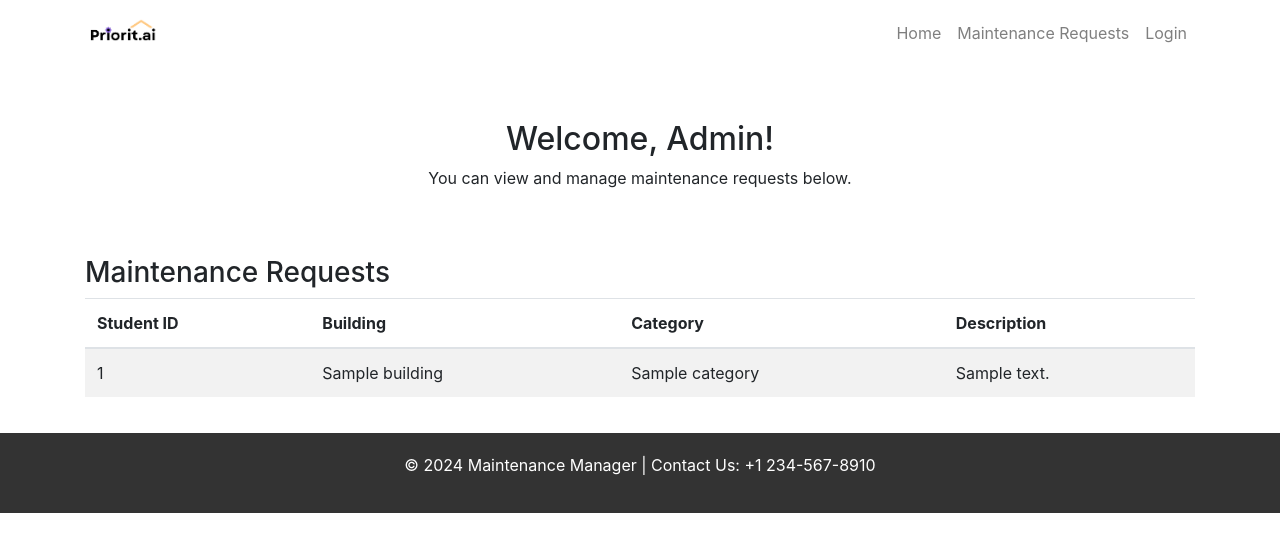
After one commit to krisshbhargava/flask_Priorit.ai, a Flask app: template Templates/admin.html in a window 1280 px wide. The commit adds this page. Shown: the top 552 px of the page. Run offline with Flask 2, Linux system fonts and the light colour scheme; the template is opened without the code that fills it: most values are stand-ins (such as "Sample title", 1, 10 or a date in 2020); some libraries are stand-ins or nearby versions.

Commit message:
admin page added

```diff
--- /dev/null
+++ b/Templates/admin.html
@@ -0,0 +1,39 @@
+<!-- templates/admin.html -->
+{% extends 'layout.html' %}
+
+{% block title %}Admin Panel{% endblock %}
+
+{% block content %}
+<div class="container mt-4">
+    <section style="padding: 30px 0; text-align: center;">
+        <h2>Welcome, {{ session['user']['userinfo']['name'] if 'userinfo' in session['user'] else 'Admin' }}!</h2>
+        <p>You can view and manage maintenance requests below.</p>
+    </section>
+
+    <section style="padding: 20px 0;">
+        <h3>Maintenance Requests</h3>
+
+        <!-- Table to display maintenance requests -->
+        <table class="table table-striped">
+            <thead>
+                <tr>
+                    <th scope="col">Student ID</th>
+                    <th scope="col">Building</th>
+                    <th scope="col">Category</th>
+                    <th scope="col">Description</th>
+                </tr>
+            </thead>
+            <tbody>
+                {% for request in maintenance_requests %}
+                <tr>
+                    <td>{{ request['Student ID'] }}</td>
+                    <td>{{ request['Building'] }}</td>
+                    <td>{{ request['Category'] }}</td>
+                    <td>{{ request['Description'] }}</td>
+                </tr>
+                {% endfor %}
+            </tbody>
+        </table>
+    </section>
+</div>
+{% endblock %}
--- a/Templates/layout.html
+++ b/Templates/layout.html
@@ -29,6 +29,21 @@
                     <li class="nav-item">
                         <a class="nav-link" href="{{ url_for('maintenance_request') }}">Maintenance Requests</a>
                     </li>
+
+                    {% if session.get('user') %}
+                        {% if session['user']['userinfo']['email'] == 'krissh.bhargava@gmail.com' %}
+                            <li class="nav-item">
+                                <a class="nav-link" href="{{ url_for('admin') }}">Admin</a>
+                            </li>
+                        {% endif %}
+                        <li class="nav-item">
+                            <a class="nav-link" href="{{ url_for('logout') }}">Logout</a>
+                        </li>
+                    {% else %}
+                        <li class="nav-item">
+                            <a class="nav-link" href="{{ url_for('login') }}">Login</a>
+                        </li>
+                    {% endif %}
                 </ul>
             </div>
         </div>
--- a/app.py
+++ b/app.py
@@ -93,5 +93,26 @@ def maintenance_request():
 def success():
     return render_template('success.html')
 
+@app.route('/admin')
+@requires_auth
+def admin():
+    # Restrict access to a specific email address (krissh.bhargava@gmail.com)
+    user_email = session['user']['userinfo']['email']
+
+    if user_email != 'krissh.bhargava@gmail.com':
+        return "Unauthorized Access", 403  # HTTP 403 Forbidden
+
+    # Read maintenance requests from the CSV file
+    csv_file_path = 'maintenance_requests.csv'
+    maintenance_requests = []
+
+    if os.path.exists(csv_file_path):
+        with open(csv_file_path, mode='r') as csv_file:
+            csv_reader = csv.DictReader(csv_file)
+            for row in csv_reader:
+                maintenance_requests.append(row)
+
+    return render_template('admin.html', maintenance_requests=maintenance_requests)
+
 if __name__ == '__main__':
     app.run(debug=True)
```
Lines whose indentation alone changed are shown as unchanged.
